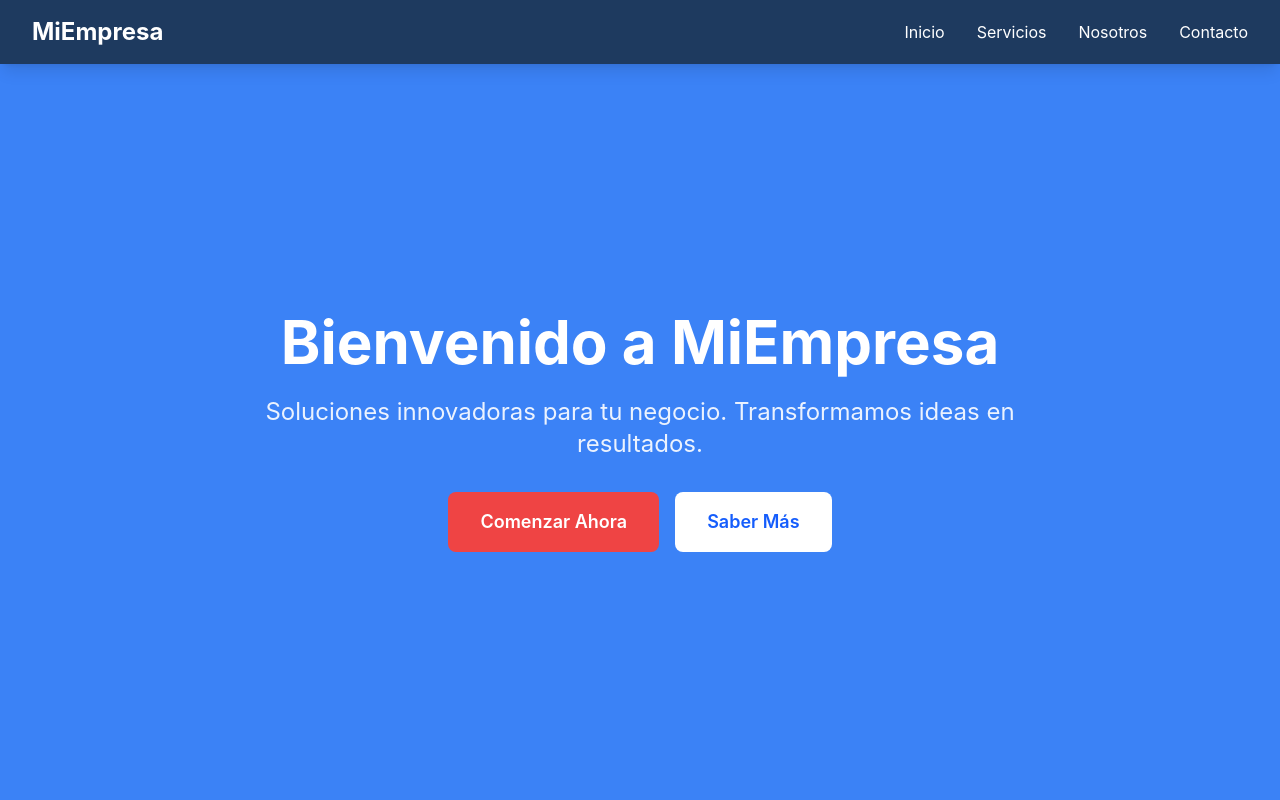
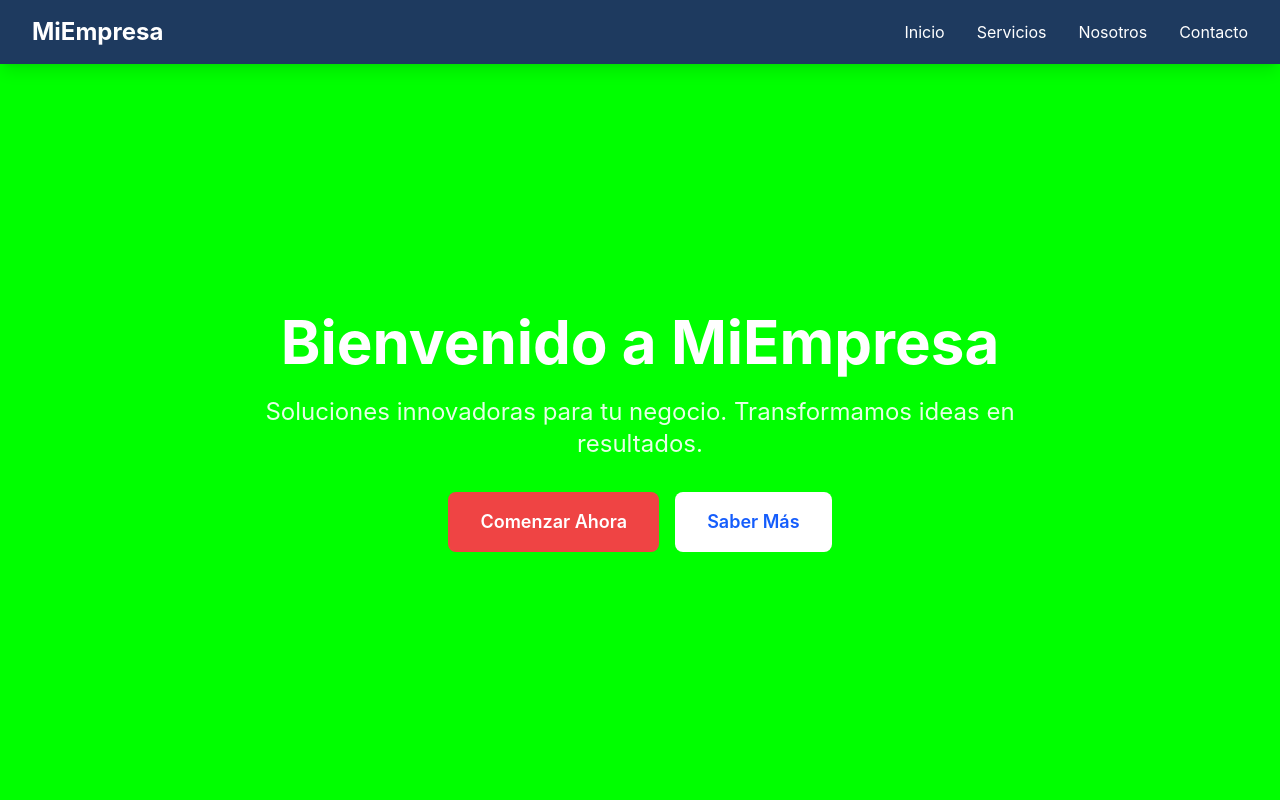
Before and after one commit to edwinvallejo87/test-site-demo, a Next.js app: page / in a window 1280 px wide. Shown: the top 800 px of the page. Built offline with nearby package versions, Linux system fonts and the light colour scheme.

Commit message:
Auto: Cambiar color del banner a verde #00FF00

```diff
--- a/src/app/globals.css
+++ b/src/app/globals.css
@@ -2,7 +2,7 @@
 
 :root {
   --color-header: #1e3a5f;
-  --color-banner: #3b82f6;
+  --color-banner: #00FF00;
   --color-primary: #ef4444;
   --color-footer: #1e3a5f;
   --color-card: #f8fafc;
```
